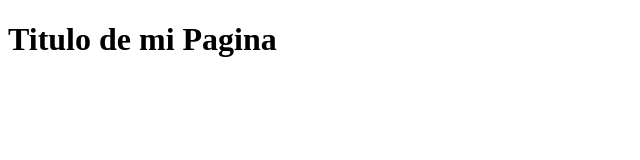
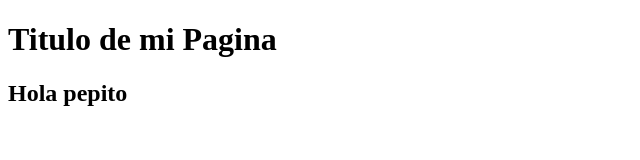
Before and after one commit to angelloxdcrack/prueba, a plain HTML site: page index.html in a window 1280 px wide. Shown: the whole page, without its empty margins (0-640 px from the left). Drawn offline with Linux system fonts and the light colour scheme.

Commit message:
Agregando el mensaje

```diff
--- a/index.html
+++ b/index.html
@@ -8,5 +8,6 @@
 </head>
 <body>
     <h1>Titulo de mi Pagina</h1>
+    <h2>Hola pepito</h2>
 </body>
 </html>
```
